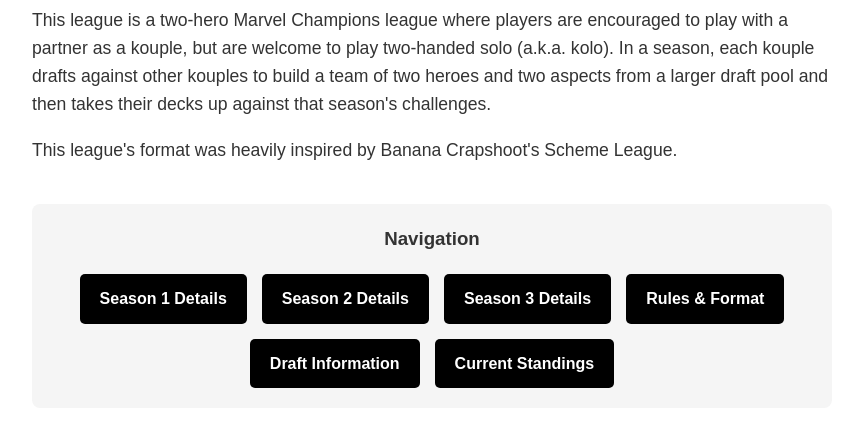
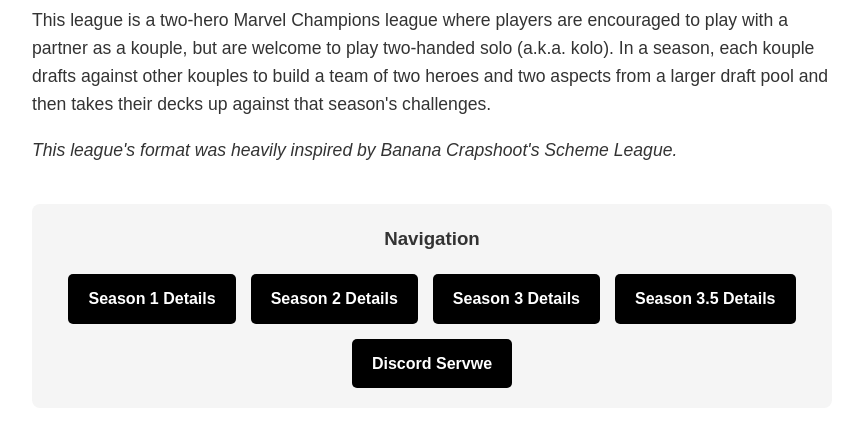
Before and after one commit to modokleague/modokleague, a plain HTML site: page index.html in a window 1280 px wide. Shown: the part 474-900 px from the top of the page, without its empty margins (208-1066 px from the left). Drawn offline with Linux system fonts and the light colour scheme.

Commit message:
Update index.html

```diff
--- a/index.html
+++ b/index.html
@@ -88,18 +88,17 @@
     <div class="content">
         <p>This league is a two-hero Marvel Champions league where players are encouraged to play with a partner as a kouple, but are welcome to play two-handed solo (a.k.a. kolo). In a season, each kouple drafts against other kouples to build a team of two heroes and two aspects from a larger draft pool and then takes their decks up against that season's challenges.</p>
 
-        <p>This league's format was heavily inspired by Banana Crapshoot's Scheme League.</p>
+        <p><i>This league's format was heavily inspired by Banana Crapshoot's Scheme League.</i></p>
     </div>
 
     <div class="navigation">
         <h3>Navigation</h3>
         <div class="nav-buttons">
-            <a href="#season1" class="nav-button">Season 1 Details</a>
-            <a href="#season2" class="nav-button">Season 2 Details</a>
-            <a href="#season3" class="nav-button">Season 3 Details</a>
-            <a href="#rules" class="nav-button">Rules & Format</a>
-            <a href="#draft" class="nav-button">Draft Information</a>
-            <a href="#standings" class="nav-button">Current Standings</a>
+            <a href="#season1" class="nav-button" target="_blank">Season 1 Details</a>
+            <a href="#season2" class="nav-button" target="_blank">Season 2 Details</a>
+            <a href="#season3" class="nav-button" target="_blank">Season 3 Details</a>
+            <a href="#season35" class="nav-button" target="_blank">Season 3.5 Details</a>
+            <a href="https://discord.gg/6b4zBfchhA" class="nav-button" target="_blank">Discord Servwe</a>
         </div>
     </div>
 </body>
```
